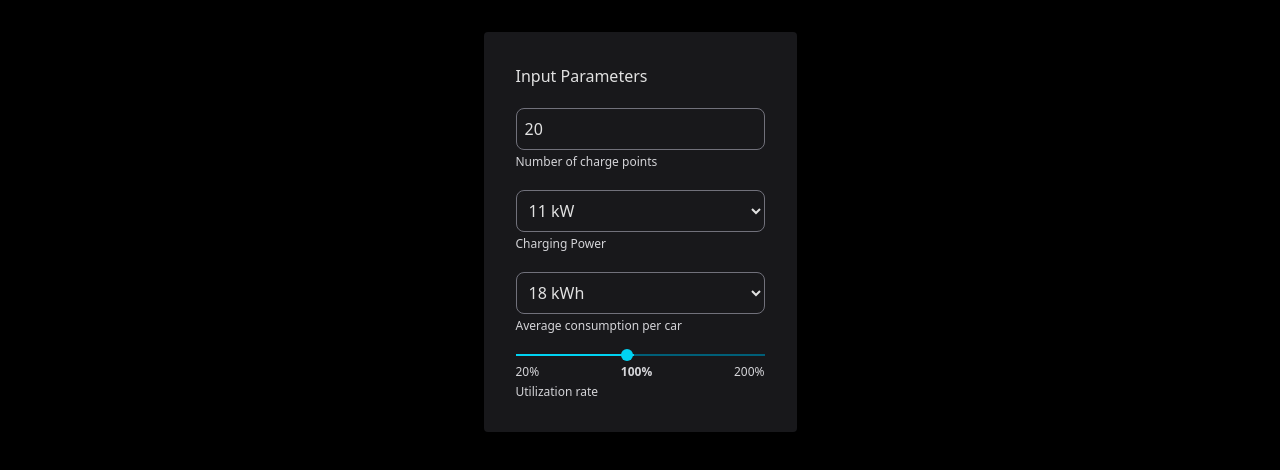
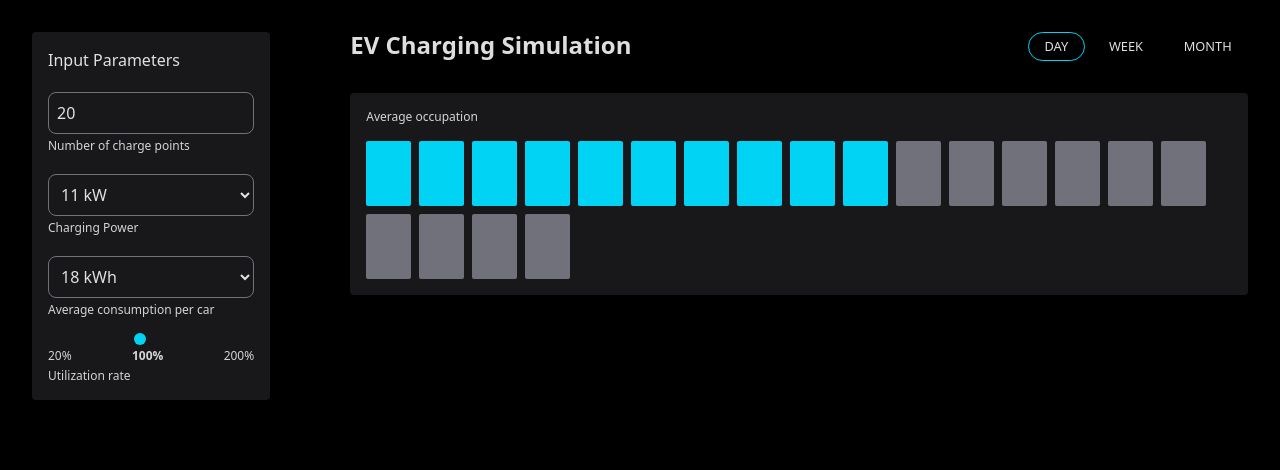
Before and after one commit to RikeBrandt/ev-simulation, a React (Vite) app: page / in a window 1280 px wide. Shown: the top 470 px of the page. Built offline with nearby package versions, Linux system fonts and the light colour scheme.

Commit message:
Occupation simulation

```diff
--- a/src/App.css
+++ b/src/App.css
@@ -30,3 +30,14 @@ input[type="range"]::-moz-range-thumb {
   background: var(--color-cyan-400);
   border-radius: 50%;
 }
+
+.slot {
+  width: 45px;
+  height: 65px;
+  background-color: var(--color-zinc-500);
+  border-radius: 2px;
+}
+
+.slot-active {
+  background-color: var(--color-cyan-400);
+}
--- a/src/App.tsx
+++ b/src/App.tsx
@@ -1,20 +1,35 @@
 import "./App.css";
+import { Card } from "./components/Card";
 import { InputForm } from "./components/InputForm";
+import { Occupation } from "./components/Occupation";
+import { SimulationInputProvider } from "./components/SimulationInputContext";
+import { TimePeriodProvider } from "./components/TimePeriodContext";
+import { TimePeriodSelection } from "./components/TimePeriodSelection";
 
-type SimulationValues = {
-  chargePoints: number;
-  utilizationRate: number;
-  power: number;
-  consumption: number;
-};
+//todo remove gap-30
+
+// next step: create a provider for simulation input values
 
 function App() {
   return (
-    <>
-      <InputForm />
-      <div className="text-cyan-400" />
-      <div className="text-cyan-800" />
-    </>
+    <TimePeriodProvider>
+      <SimulationInputProvider>
+        <div className="flex gap-20">
+          <InputForm />
+
+          <div className="grow flex flex-col gap-8">
+            <div className="flex gap-30 justify-between">
+              <h1>EV Charging Simulation</h1>
+              <TimePeriodSelection />
+            </div>
+
+            <Card>
+              <Occupation chargePoints={20} utilizationRate={100} />
+            </Card>
+          </div>
+        </div>
+      </SimulationInputProvider>
+    </TimePeriodProvider>
   );
 }
 
--- a/src/components/Card.tsx
+++ b/src/components/Card.tsx
@@ -1,5 +1,5 @@
 import { FC } from "react";
 
 export const Card: FC<{ children: React.ReactNode }> = ({ children }) => {
-  return <div className="bg-zinc-900 p-8 rounded-sm">{children}</div>;
+  return <div className="bg-zinc-900 px-4 py-4 rounded-sm">{children}</div>;
 };
--- a/src/components/InputForm.tsx
+++ b/src/components/InputForm.tsx
@@ -1,18 +1,25 @@
-import { useState } from "react";
+import { useEffect, useState } from "react";
 import { NumberInput } from "./inputs/NumberInput";
 import SelectInput from "./inputs/SelectInput";
 import { Card } from "./Card";
 import RangeInput from "./inputs/RangeInput";
+import { useSimulationInput } from "./SimulationInputContext";
 
 export const InputForm = () => {
+  const { setSimulationInput } = useSimulationInput();
+
   const [chargePoints, setChargePoints] = useState(20);
   const [power, setPower] = useState(11);
   const [consumption, setConsumption] = useState(18);
   const [utilizationRate, setUtilizationRate] = useState(100);
 
+  useEffect(() => {
+    setSimulationInput({ chargePoints, power, consumption, utilizationRate });
+  }, [chargePoints, power, consumption, utilizationRate]);
+
   return (
     <Card>
-      <div className="flex flex-col gap-5 ">
+      <div className="flex flex-col gap-5 flex-none">
         <p>Input Parameters</p>
 
         <NumberInput
--- /dev/null
+++ b/src/components/Occupation.tsx
@@ -0,0 +1,26 @@
+import { FC } from "react";
+import { useSimulationInput } from "./SimulationInputContext";
+
+export const Occupation: FC<{
+  chargePoints: number;
+  utilizationRate: number;
+}> = () => {
+  const {
+    simulationInput: { chargePoints, utilizationRate },
+  } = useSimulationInput();
+  const slots = Array.from({ length: chargePoints }, (_, i) => i);
+  const occupiedSlots = Math.round((utilizationRate / 200) * chargePoints);
+  return (
+    <div>
+      <p className="text-xs text-zinc-300">Average occupation</p>
+      <div className="flex flex-wrap gap-2 pt-4">
+        {slots.map((slot) => (
+          <div
+            className={slot < occupiedSlots ? "slot slot-active" : "slot"}
+            key={slot}
+          ></div>
+        ))}
+      </div>
+    </div>
+  );
+};
--- /dev/null
+++ b/src/components/SimulationInputContext.tsx
@@ -0,0 +1,46 @@
+import React, { createContext, useState, useContext, FC } from "react";
+
+export type SimulationInput = {
+  chargePoints: number;
+  utilizationRate: number;
+  power: number;
+  consumption: number;
+};
+
+interface SimulationInputContextType {
+  simulationInput: SimulationInput;
+  setSimulationInput: (value: SimulationInput) => void;
+}
+
+const SimulationInputContext = createContext<
+  SimulationInputContextType | undefined
+>(undefined);
+
+export const SimulationInputProvider: FC<{ children: React.ReactNode }> = ({
+  children,
+}) => {
+  const [simulationInput, setSimulationInput] = useState<SimulationInput>({
+    chargePoints: 20,
+    utilizationRate: 100,
+    power: 11,
+    consumption: 18,
+  });
+
+  return (
+    <SimulationInputContext.Provider
+      value={{ simulationInput, setSimulationInput }}
+    >
+      {children}
+    </SimulationInputContext.Provider>
+  );
+};
+
+export const useSimulationInput = (): SimulationInputContextType => {
+  const context = useContext(SimulationInputContext);
+  if (!context) {
+    throw new Error(
+      "useSimulationInput must be used within a SimulationInputProvider"
+    );
+  }
+  return context;
+};
--- /dev/null
+++ b/src/components/TimePeriodContext.tsx
@@ -0,0 +1,35 @@
+import React, { createContext, useState, useContext, FC } from "react";
+
+export type TimePeriod = "DAY" | "WEEK" | "MONTH";
+
+//todo make better
+export const timePeriods: TimePeriod[] = ["DAY", "WEEK", "MONTH"];
+
+interface TimePeriodContextType {
+  timePeriod: TimePeriod;
+  setTimePeriod: (value: TimePeriod) => void;
+}
+
+const TimePeriodContext = createContext<TimePeriodContextType | undefined>(
+  undefined
+);
+
+export const TimePeriodProvider: FC<{ children: React.ReactNode }> = ({
+  children,
+}) => {
+  const [timePeriod, setTimePeriod] = useState<TimePeriod>("DAY");
+
+  return (
+    <TimePeriodContext.Provider value={{ timePeriod, setTimePeriod }}>
+      {children}
+    </TimePeriodContext.Provider>
+  );
+};
+
+export const useTimePeriod = (): TimePeriodContextType => {
+  const context = useContext(TimePeriodContext);
+  if (!context) {
+    throw new Error("useTimePeriod must be used within a TimePeriodProvider");
+  }
+  return context;
+};
--- /dev/null
+++ b/src/components/TimePeriodSelection.tsx
@@ -0,0 +1,33 @@
+import { FC } from "react";
+import { TimePeriod, timePeriods, useTimePeriod } from "./TimePeriodContext";
+
+export const TimePeriodSelection = () => {
+  const { timePeriod, setTimePeriod } = useTimePeriod();
+
+  return (
+    <div className="flex gap-2">
+      {timePeriods.map((label) => (
+        <TimePeriodButton
+          label={label}
+          active={timePeriod}
+          setActive={setTimePeriod}
+        />
+      ))}
+    </div>
+  );
+};
+
+const TimePeriodButton: FC<{
+  label: TimePeriod;
+  active: TimePeriod;
+  setActive: (value: TimePeriod) => void;
+}> = ({ active, label, setActive }) => {
+  return (
+    <button
+      className={active === label ? "button-active" : undefined}
+      onClick={() => setActive(label)}
+    >
+      {label}
+    </button>
+  );
+};
--- a/src/index.css
+++ b/src/index.css
@@ -23,25 +23,22 @@ body {
 }
 
 h1 {
-  font-size: 3.2em;
+  font-size: 1.5em;
   line-height: 1.1;
+  font-weight: 700;
 }
 
 button {
-  border-radius: 8px;
+  border-radius: 30px;
   border: 1px solid transparent;
-  padding: 0.6em 1.2em;
-  font-size: 1em;
+  padding: 0.3em 1.2em;
+  font-size: 0.8em;
   font-weight: 500;
   font-family: inherit;
-  background-color: #1a1a1a;
   cursor: pointer;
   transition: border-color 0.25s;
 }
-button:hover {
-  border-color: #646cff;
+button:hover,
+.button-active {
+  border-color: var(--color-cyan-400);
 }
-button:focus,
-button:focus-visible {
-  outline: 4px auto -webkit-focus-ring-color;
-}
```
